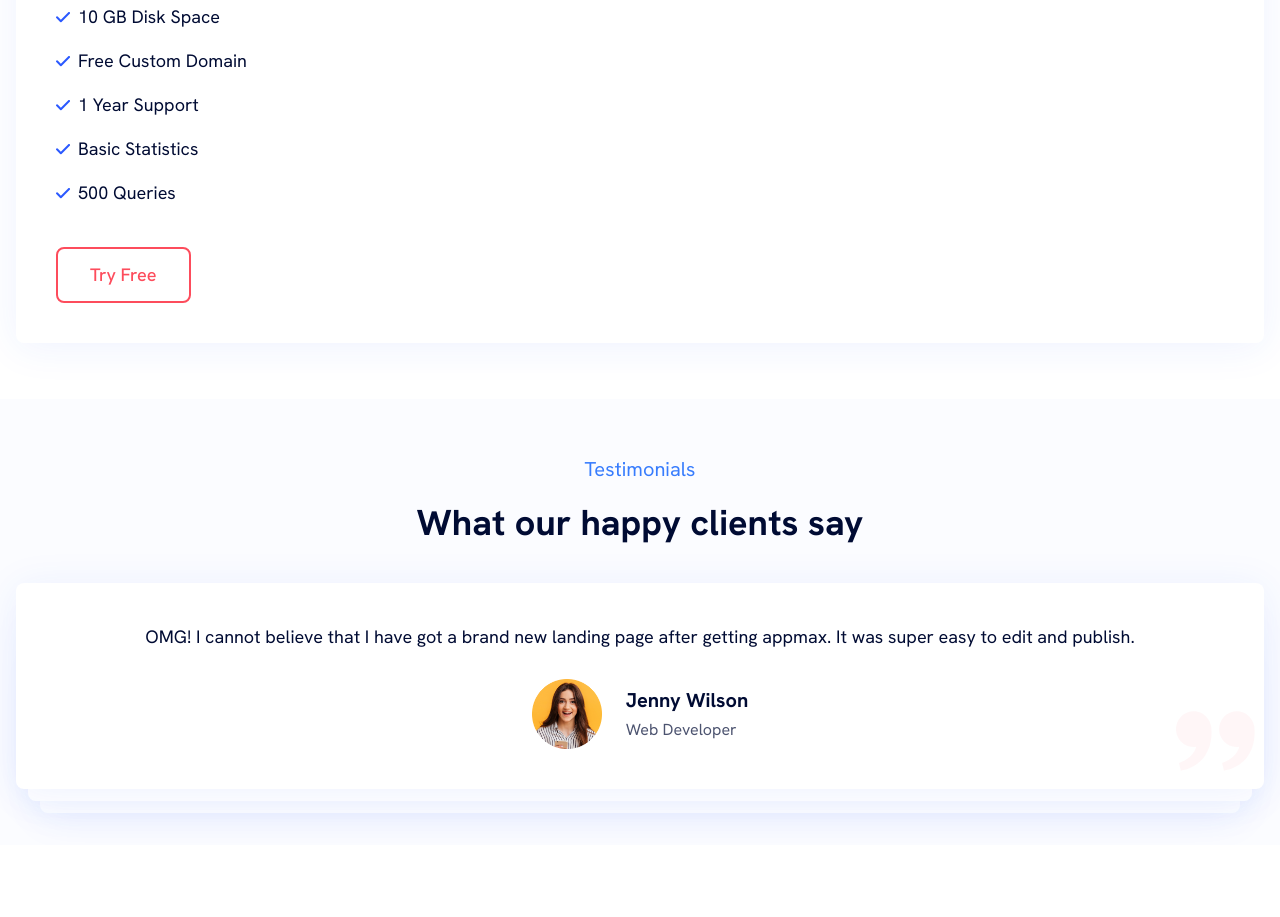
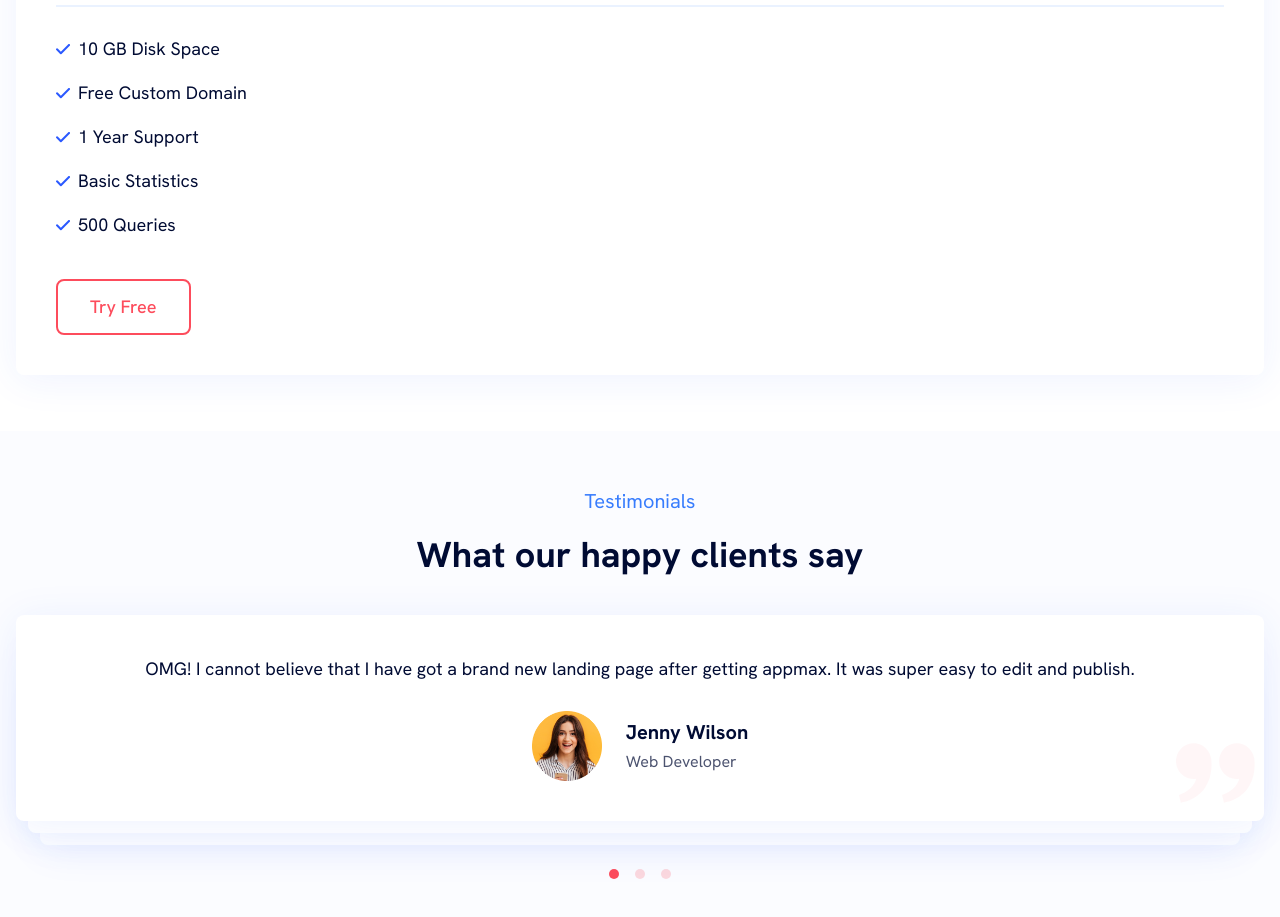
Before and after one commit to Danieljs-codes/AppMax-Landing-Page-1, a website built with Vite: page index.html in a window 1280 px wide. Shown: the part 8716-9633 px from the top of the page. Before the commit the page ends 9561 px from the top, so only its background shows below. Built offline with nearby package versions, Linux system fonts and the light colour scheme.

Commit message:
Wrapped up pricing section

```diff
--- a/index.html
+++ b/index.html
@@ -502,6 +502,7 @@
               An enim nullam tempor sapien gravida donec enim ipsum porta justo
               integena gna at pretium
             </p>
+            <div class="grid gap-y-4">
               <div
                 class="rounded-lg p-10 [box-shadow:0px_4px_40px_rgba(43,_89,_255,_0.08)]"
               >
@@ -581,6 +582,7 @@
                 >
               </div>
             </div>
+          </div>
         </section>
         <section class="isolate bg-[rgba(55,_124,_253,_.02)] px-4 py-14">
           <h2 class="mb-5 text-center text-xl text-primary">Testimonials</h2>
@@ -621,6 +623,17 @@
               />
             </div>
           </div>
+          <div class="mt-12 flex items-center justify-center gap-x-4">
+            <span
+              class="inline-block h-[10px] w-[10px] rounded-full bg-secondary"
+            ></span>
+            <span
+              class="inline-block h-[10px] w-[10px] rounded-full bg-secondary opacity-20"
+            ></span>
+            <span
+              class="inline-block h-[10px] w-[10px] rounded-full bg-secondary opacity-20"
+            ></span>
+          </div>
         </section>
       </div>
     </main>
```
Lines whose indentation alone changed are shown as unchanged.
